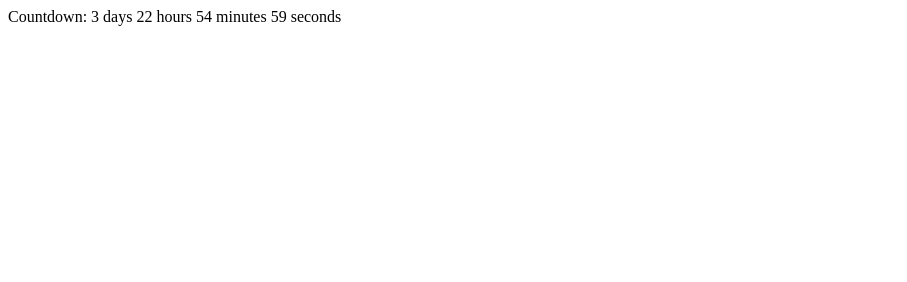
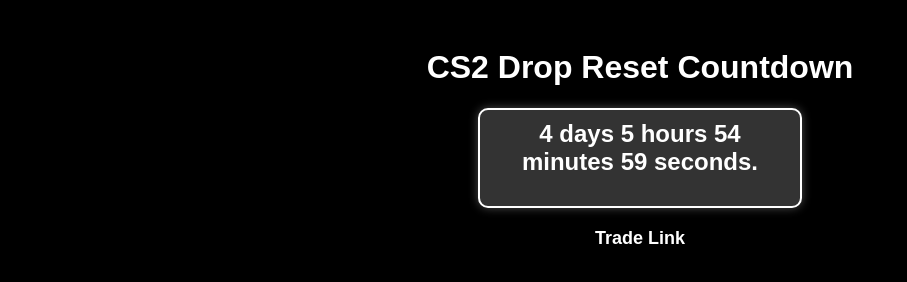
Before and after one commit to localsteam/CS2, a plain HTML site: page index.html in a window 1280 px wide. Shown: the whole page, without its empty margins (0-907 px from the left). Drawn offline with Linux system fonts and the light colour scheme.

Commit message:
Update index.html

```diff
--- a/index.html
+++ b/index.html
@@ -2,35 +2,115 @@
 <html>
 <head>
   <title>Countdown Timer</title>
+  <style>
+    body {
+      font-family: Arial, sans-serif;
+      text-align: center;
+      background-color: #000;
+      color: #888; /* Gray text color */
+      padding: 20px;
+    }
+
+    h1 {
+      color: #fff;
+    }
+
+    .countdown-box {
+      border: 2px solid #fff;
+      padding: 10px;
+      border-radius: 10px;
+      background-color: #333;
+      box-shadow: 0 0 10px rgba(255, 255, 255, 0.3);
+      max-width: 300px;
+      margin: 0 auto;
+    }
+
+    .countdown {
+      font-size: 24px;
+      font-weight: bold;
+      color: #fff;
+      margin-bottom: 20px;
+      animation: countdown-fade-in 1s ease-in-out;
+    }
+
+    .support-link {
+      margin-top: 20px;
+      text-decoration: none;
+      color: #fff; /* White text color */
+      font-weight: bold;
+      font-size: 18px;
+      display: block;
+    }
+
+    @keyframes countdown-fade-in {
+      from {
+        opacity: 0;
+      }
+      to {
+        opacity: 1;
+      }
+    }
+  </style>
 </head>
 <body>
-    <div id="countdown"></div>
+
+<h1>CS2 Drop Reset Countdown</h1>
+<div class="countdown-box">
+  <div class="countdown" id="countdown"></div>
+</div>
+
+<a href="https://steamcommunity.com/tradeoffer/new/?partner=1501053483&token=_cGqGc8U" class="support-link">Trade Link</a>
 
 <script>
-        // Set the target date and time
-        var targetDate = new Date("2023-10-10T18:00:00").getTime();
+// Function to calculate the time until the next Wednesday at 1:00 AM GMT
+function getTimeUntilNextWednesday() {
+  const now = new Date();
+  const currentDay = now.getUTCDay();
+  const daysUntilWednesday = (10 - currentDay + 7) % 7; // Calculate days until next Wednesday
+  const nextWednesday = new Date(now.getUTCFullYear(), now.getUTCMonth(), now.getUTCDate() + daysUntilWednesday, 1, 0, 0, 0);
+  return nextWednesday - now;
+}
 
-        // Update the countdown every 1 second
-        var countdownInterval = setInterval(function() {
-            var currentDate = new Date().getTime();
-            var timeLeft = targetDate - currentDate;
+// Function to format time in HH:MM:SS format
+function formatTime(ms) {
+  const totalSeconds = Math.floor(ms / 1000);
+  const hours = Math.floor(totalSeconds / 3600);
+  const minutes = Math.floor((totalSeconds % 3600) / 60);
+  const seconds = totalSeconds % 60;
+  return `${hours.toString().padStart(2, '0')}:${minutes.toString().padStart(2, '0')}:${seconds.toString().padStart(2, '0')}`;
+}
+
+// Update the countdown every second
+const countdownElement = document.getElementById('countdown');
+let countdownInterval;
+
+function updateCountdown() {
+  const timeRemaining = getTimeUntilNextWednesday();
 
   // Calculate days, hours, minutes, and seconds
-            var days = Math.floor(timeLeft / (1000 * 60 * 60 * 24));
-            var hours = Math.floor((timeLeft % (1000 * 60 * 60 * 24)) / (1000 * 60 * 60));
-            var minutes = Math.floor((timeLeft % (1000 * 60 * 60)) / (1000 * 60));
-            var seconds = Math.floor((timeLeft % (1000 * 60)) / 1000);
+  const days = Math.floor(timeRemaining / (1000 * 60 * 60 * 24));
+  const hours = Math.floor((timeRemaining % (1000 * 60 * 60 * 24)) / (1000 * 60 * 60));
+  const minutes = Math.floor((timeRemaining % (1000 * 60 * 60)) / (1000 * 60));
+  const seconds = Math.floor((timeRemaining % (1000 * 60)) / 1000);
 
   // Display the countdown
-            var countdownElement = document.getElementById("countdown");
-            countdownElement.innerHTML = "Countdown: " + days + " days " + hours + " hours " + minutes + " minutes " + seconds + " seconds ";
+  countdownElement.innerHTML = `
+    ${days} days ${hours} hours ${minutes} minutes ${seconds} seconds.
+  `;
 
-            // Check if the countdown has reached zero
-            if (timeLeft < 0) {
+  // Check if the countdown is over
+  if (timeRemaining <= 0) {
     clearInterval(countdownInterval);
-                countdownElement.innerHTML = "Countdown expired!";
+    countdownElement.innerHTML = 'Countdown expired.';
   }
-        }, 1000); // Update every 1 second
+}
+
+// Initial countdown update
+updateCountdown();
+
+// Start the countdown interval
+countdownInterval = setInterval(updateCountdown, 1000);
 </script>
+
 </body>
 </html>
```
Lines whose indentation alone changed are shown as unchanged.
